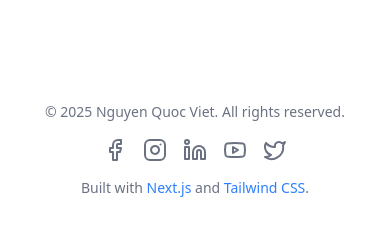
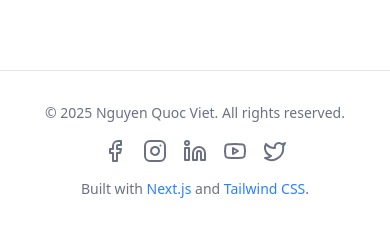
Before and after one commit to vietviet08/MP-Personal, a Next.js app: page / in a window 390 px wide. Shown: the part 6557-6785 px from the top of the page. Built offline with nearby package versions, Linux system fonts and the light colour scheme.

Commit message:
update: download cv button

```diff
--- a/src/components/Footer/Footer.tsx
+++ b/src/components/Footer/Footer.tsx
@@ -4,7 +4,7 @@ import { ContactInfo } from "@/app/constants/constant";
 
 export default function Footer() {
     return (
-        <footer className="py-8 transition duration-300 px-[7vw] md:px-[7vw] lg:px-[20vw]">
+        <footer className="py-8 border-t transition duration-300 px-[7vw] md:px-[7vw] lg:px-[20vw]">
             <div className="container">
                 <div className="flex flex-col items-center justify-between gap-4">
                     <div className="text-sm text-gray-500 dark:text-gray-400">
--- a/src/components/Home/HeroSection.tsx
+++ b/src/components/Home/HeroSection.tsx
@@ -86,7 +86,11 @@ export const HeroSection = () => {
                             </a>
                         </div>
                         <div className="pt-4 opacity-0 animate-fade-in-delay-4">
-                            <a href="#contact" className="cosmic-border">
+                            <a
+                                href="/ML_cheatsheets.pdf"
+                                download="ML_cheatsheets.pdf"
+                                className="cosmic-border"
+                            >
                                 Download CV
                             </a>
                         </div>
--- a/src/components/Skills/Skills.tsx
+++ b/src/components/Skills/Skills.tsx
@@ -10,7 +10,6 @@ import { TitleSection } from "@/components/ui/title-section";
 export const Skills = () => {
     return (
         <TitleSection
-            className="bg-gray-50 dark:bg-[#111827]"
             id={"skills"}
             title={"Skills"}
             description="The skills, tools and technologies I am really good at"
```
Also changed, not shown: 1 other file (tests, documents, lock files or other folders).
